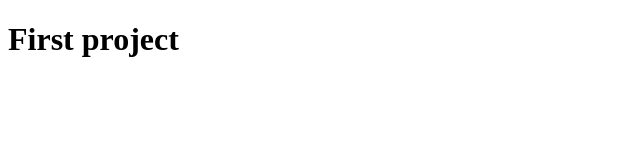
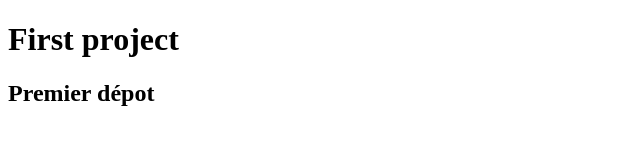
Before and after one commit to Andrea-cle/first-project, a plain HTML site: page index.html in a window 1280 px wide. Shown: the whole page, without its empty margins (0-640 px from the left). Drawn offline with Linux system fonts and the light colour scheme.

Commit message:
ajout h2

```diff
--- a/index.html
+++ b/index.html
@@ -8,6 +8,8 @@
 
 <body>
     <h1>First project</h1>
+    <h2>Premier dépot</h2>
+
 </body>
 
 </html>
```
Also changed, not shown: 1 other file.
